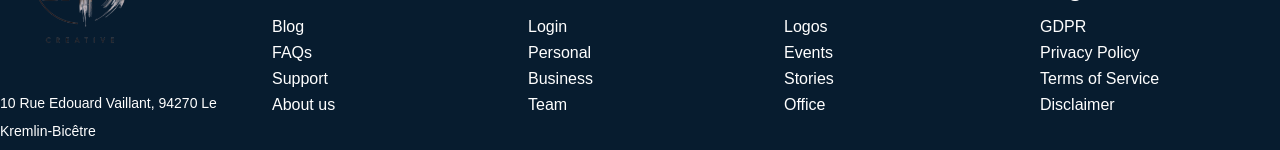
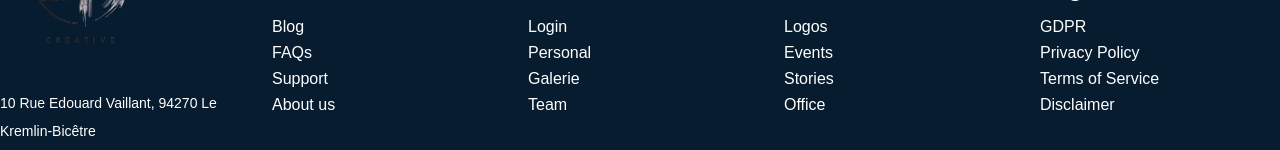
Before and after one commit to markyuna/react-website, a React (Create React App) app: page /apropos in a window 1280 px wide. Shown: the part 530-680 px from the top of the page. Built offline with nearby package versions, Linux system fonts and the light colour scheme.

Commit message:
adding somes links gooD

```diff
--- a/package.json
+++ b/package.json
@@ -17,6 +17,7 @@
     "react-router-dom": "5.3.0",
     "react-scripts": "^5.0.1",
     "react-slick": "^0.28.1",
+    "react-viewer": "^3.2.2",
     "styled-components": "^5.3.1",
     "swr": "^2.1.5",
     "web-vitals": "^2.1.4"
--- a/src/components/Footer/Footer.js
+++ b/src/components/Footer/Footer.js
@@ -14,6 +14,13 @@ import {
 } from './FooterStyles';
 import { footerData, footerSocialData } from '../../data/FooterData';
 import { Row, Section } from '../../globalStyles';
+
+const scrollToTop = () => {
+  window.scrollTo({
+    top: 0,
+    behavior: 'smooth'
+  });
+};
 
 function Footer() {
 	return (
@@ -42,14 +49,16 @@ function Footer() {
 							))}
 						</Row>
 					</FooterColumn>
+
           {footerData.map((footerItem, index) => (
             <FooterLinkItems key={index}>
               <FooterLinkTitle>{footerItem.title}</FooterLinkTitle>
                 {footerItem.links.map((link, linkIndex) => (
-								<FooterLink key={linkIndex} to="/">
-									{link}
+                  <FooterLink key={linkIndex} to={link.to} onClick={scrollToTop}>
+                   {link.name}
                   </FooterLink>
                 ))}
+
             </FooterLinkItems>
           ))}
 				</FooterGrid>
--- a/src/components/Hero/HeroStyles.js
+++ b/src/components/Hero/HeroStyles.js
@@ -12,7 +12,7 @@ export const HeroSection = styled.section`
 export const HeroVideo = styled.video`
 	object-fit: cover;
 	width: 100%;
-	height: 90%;
+	height: 70%;
 	background: linear-gradient(to right, rgba(0, 0, 0, 0.7), rgba(0, 0, 0, 0.1));
 	top: 0;
 	position: absolute;
--- a/src/components/Navbar/Navbar.js
+++ b/src/components/Navbar/Navbar.js
@@ -49,7 +49,6 @@ const Navbar = () => {
 				<NavbarContainer>
 					<NavLogo to="/">
 						<NavIcon src="./assets/logo.png" alt="logo" />
-
 					</NavLogo>
 					<MobileIcon onClick={handleClick}>
 						{show ? <FaTimes /> : <CgMenuRight />}
--- a/src/data/FooterData.js
+++ b/src/data/FooterData.js
@@ -3,39 +3,35 @@ import { FaFacebook, FaInstagram, FaLinkedin } from 'react-icons/fa';
 
 const iconStyle = (Icon) => <Icon />;
 
-export const footerSocialData = [
-	{
-		name: 'Facebook',
-		icon: iconStyle(FaFacebook),
-    url: 'https://fr-fr.facebook.com/',
-	},
-	{
-		name: 'Instagram',
-		icon: iconStyle(FaInstagram),
-    url: 'https://www.instagram.com/markpapermache/',
-	},
-	{
-		name: 'LinkedIn',
-		icon: iconStyle(FaLinkedin),
-    url: 'https://www.linkedin.com/in/marcos-suarez22/',
-	},
-];
+export const footerSocialData = [  {    name: 'Facebook',    icon: iconStyle(FaFacebook),    url: 'https://fr-fr.facebook.com/',  },  {    name: 'Instagram',    icon: iconStyle(FaInstagram),    url: 'https://www.instagram.com/markpapermache/',  },  {    name: 'LinkedIn',    icon: iconStyle(FaLinkedin),    url: 'https://www.linkedin.com/in/marcos-suarez22/',  },];
 
-export const footerData = [
-	{
-		title: 'Main',
-		links: ['Blog', 'FAQs', 'Support', 'About us'],
+export const footerData = [  {    title: 'Main',    links: [      { name: 'Blog', to: '/' },      { name: 'FAQs', to: '/' },      { name: 'Support', to: '/' },      { name: 'About us', to: '/' }    ]
   },
   {
     title: 'Product',
-		links: ['Login', 'Personal', 'Business', 'Team'],
+    links: [
+      { name: 'Login', to: '/signup' },
+      { name: 'Personal', to: '/' },
+      { name: 'Galerie', to: '/galerie' },
+      { name: 'Team', to: '/' }
+    ]
   },
   {
     title: 'Press',
-		links: ['Logos', 'Events', 'Stories', 'Office'],
+    links: [
+      { name: 'Logos', to: '/' },
+      { name: 'Events', to: '/' },
+      { name: 'Stories', to: '/' },
+      { name: 'Office', to: '/' }
+    ]
   },
   {
     title: 'Legal',
-		links: ['GDPR', 'Privacy Policy', 'Terms of Service', 'Disclaimer'],
-	},
+    links: [
+      { name: 'GDPR', to: '/' },
+      { name: 'Privacy Policy', to: '/' },
+      { name: 'Terms of Service', to: '/' },
+      { name: 'Disclaimer', to: '/' }
+    ]
+  }
 ];
--- a/src/data/HeroData.js
+++ b/src/data/HeroData.js
@@ -2,11 +2,11 @@ export const heroOne = {
 	reverse: true,
 	inverse: true,
 	topLine: {
-		text: 'Founded in 2012',
+		text: 'Fondé en 2021',
 	},
-	headline: "We've been in business for 9 years",
-	description: 'We have designed and implemented the best cloud security solutions',
-	buttonLabel: 'Find More',
+	headline: "Nous sommes en affaires depuis 3 ans",
+	description: "Au cours des dernières années, j'ai créé une variété de sculptures d'au moins 5 à 10 commandes",
+	buttonLabel: 'Voir les projets',
 	imgStart: 'start',
 	img: './assets/svg/Deal.svg',
 	start: 'true',
@@ -18,9 +18,9 @@ export const heroTwo = {
 	topLine: {
 		text: 'Designed & Developed',
 	},
-	headline: 'The best practices',
-	description: 'Our clients have had the best experience working with us',
-	buttonLabel: 'View Project',
+	headline: 'Les bonnes pratiques',
+	description: 'Nos clients satisfaits après réception de leur commande',
+	buttonLabel: 'Voir les avis',
 
 	linkTo: '/more',
 	imgStart: 'start',
@@ -34,7 +34,7 @@ export const heroThree = {
 	topLine: {
 		text: 'Highly reputed brand',
 	},
-	headline: 'Why us? ',
+	headline: 'Pourquoi nous? ',
 	description:
 		'Our 9 year experience have allowed us to use the most innovative technologies and methodologies',
 	buttonLabel: 'View Project',
--- a/src/data/NavbarData.js
+++ b/src/data/NavbarData.js
@@ -1,3 +1,4 @@
+
 export const data = [
   {
 		to: '/',
@@ -6,7 +7,6 @@ export const data = [
 	{
 		to: '/apropos',
 		text: 'A propos',
-		id: 'apropos',
 	},
 	{
 		to: '/pricing',
--- a/src/globalStyles.js
+++ b/src/globalStyles.js
@@ -42,9 +42,13 @@ export const MainHeading = styled.h1`
 		display: table;
 
 		&:hover {
-			color: #4b59f7;
+      color: #c8c9d8;
 			transition: all 0.3s ease;
 		}
+    &:after:hover {
+      color: black;
+      transition: all 0.8s ease;
+    }
 	}
 `;
 
```
Also changed, not shown: 1 other file (tests, documents, lock files or other folders). Lines whose indentation alone changed are shown as unchanged.
